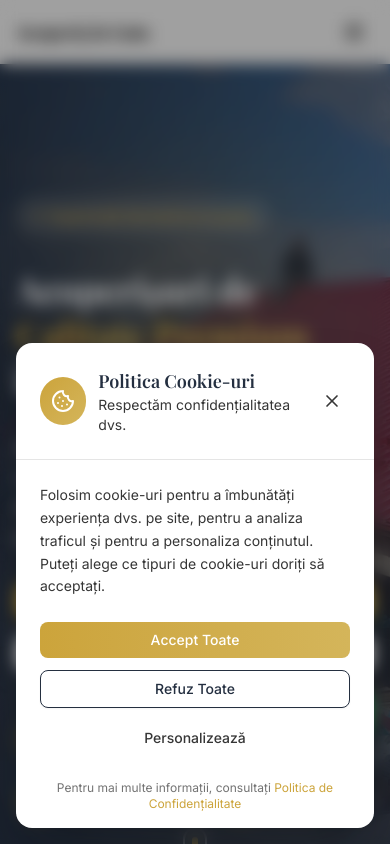
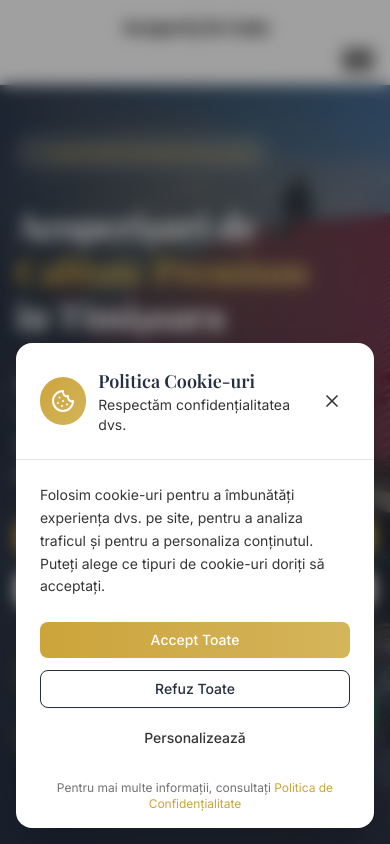
Before and after one commit to gorillaz4141/loli-construct, a Next.js app: page / in a window 390 px wide. Shown: the top 844 px of the page. Built offline with nearby package versions, Linux system fonts and the light colour scheme; a web font is replaced by a local one.

Commit message:
fixed nav x6

```diff
--- a/components/layout/header.tsx
+++ b/components/layout/header.tsx
@@ -1,11 +1,35 @@
 "use client";
 
-import { useState, useEffect } from "react";
+import { useState } from "react";
 import Link from "next/link";
-import { Menu, X } from "lucide-react";
-import { GTMLink } from "@/components/ui/gtm-link";
-import { GTMButton } from "@/components/ui/gtm-button";
-import { cn } from "@/lib/utils";
+
+// Simple Hamburger Icon as JSX (3 horizontal lines)
+function HamburgerIcon({ open }: { open: boolean }) {
+  return (
+    <div
+      className="flex flex-col justify-center w-8 h-8 cursor-pointer"
+      aria-label={open ? "Închide meniul" : "Deschide meniul"}
+      tabIndex={0}
+      role="button"
+    >
+      <span
+        className={`block h-1 w-8 rounded bg-black transition-all duration-200 ${
+          open ? "rotate-45 translate-y-[10px]" : ""
+        }`}
+      ></span>
+      <span
+        className={`block h-1 w-8 rounded bg-black my-1 transition-all duration-200 ${
+          open ? "opacity-0" : ""
+        }`}
+      ></span>
+      <span
+        className={`block h-1 w-8 rounded bg-black transition-all duration-200 ${
+          open ? "-rotate-45 -translate-y-[10px]" : ""
+        }`}
+      ></span>
+    </div>
+  );
+}
 
 const navigation = [
   { name: "Acasă", href: "/" },
@@ -17,141 +41,64 @@ const navigation = [
 ];
 
 export function Header() {
-  const [isOpen, setIsOpen] = useState(false);
-  const [mounted, setMounted] = useState(false);
+  const [menuOpen, setMenuOpen] = useState(false);
 
-  useEffect(() => {
-    setMounted(true);
-  }, []);
-
-  // Close menu when clicking outside or on a link
-  useEffect(() => {
-    if (isOpen) {
-      const handleClickOutside = (event: MouseEvent) => {
-        const target = event.target as HTMLElement;
-        if (!target.closest("nav")) {
-          setIsOpen(false);
+  // Close menu on navigation
+  function handleNavClick() {
+    setMenuOpen(false);
   }
-      };
-      document.addEventListener("click", handleClickOutside);
-      return () => document.removeEventListener("click", handleClickOutside);
-    }
-  }, [isOpen]);
-
-  // Prevent body scroll when menu is open
-  useEffect(() => {
-    if (isOpen) {
-      document.body.style.overflow = "hidden";
-    } else {
-      document.body.style.overflow = "";
-    }
-    return () => {
-      document.body.style.overflow = "";
-    };
-  }, [isOpen]);
 
   return (
-    <header className="sticky top-0 left-0 right-0 z-50 bg-[#e5e5e5] shadow-sm">
-      <nav className="max-w-7xl mx-auto px-4">
-        {/* Main Navigation Bar */}
-        <div className="flex items-center justify-between h-16">
-          {/* Logo */}
-          <Link
-            href="/"
-            className="flex items-center gap-3"
-            onClick={() => setIsOpen(false)}
-          >
-            <div className="hidden sm:block">
-              <span className="text-black font-serif text-xl font-bold">
+    <header className="fixed top-0 left-0 right-0 w-full z-50 bg-[#e5e5e5] shadow-sm border-b border-[#d1d5db]">
+      <nav className="flex flex-col md:flex-row items-center justify-between max-w-7xl mx-auto px-4 py-2 relative">
+        {/* Logo / Brand */}
+        <Link href="/" className="flex items-center gap-2 py-1 z-10">
+          <span className="text-black font-serif text-xl md:text-2xl font-bold">
             Acoperiș la Gata
           </span>
-              <p className="text-xs text-black/80">
+          <span className="hidden sm:inline text-xs text-black/80 pl-2">
             Servicii Complete Acoperișuri
-              </p>
-            </div>
-            <div className="block sm:hidden">
-              <span className="text-black font-serif text-lg font-bold">
-                Acoperiș la Gata
           </span>
-            </div>
         </Link>
 
-          {/* Desktop Navigation */}
-          <div className="hidden lg:flex items-center gap-1">
+        {/* Hamburger for mobile */}
+        <button
+          className="md:hidden flex items-center ml-auto z-20 focus:outline-none"
+          aria-label={menuOpen ? "Închide meniul" : "Deschide meniul"}
+          onClick={() => setMenuOpen((v) => !v)}
+          type="button"
+        >
+          <HamburgerIcon open={menuOpen} />
+        </button>
+
+        {/* Navigation */}
+        <div
+          className={`
+            flex-col
+            md:flex md:flex-row md:static md:mt-0
+            fixed top-0 left-0 right-0 bg-[#e5e5e5]
+            transition-all duration-300
+            ${menuOpen ? "flex" : "hidden"}
+            items-center
+            justify-center
+            gap-2 px-4 py-8 mt-14 shadow-lg
+            md:shadow-none md:py-0 md:bg-transparent
+            md:relative md:w-auto
+            w-full
+            z-10
+          `}
+        >
           {navigation.map((item) => (
-              <GTMLink
+            <Link
               key={item.name}
               href={item.href}
-                gtmLabel={item.name}
-                className="px-4 py-2 text-sm font-medium rounded-md transition-all duration-200 text-black hover:underline underline-offset-4"
+              className="px-3 py-2 rounded-md text-sm font-medium text-black transition-colors hover:bg-black/10 active:bg-black/20 cursor-pointer"
+              onClick={handleNavClick}
             >
               {item.name}
-              </GTMLink>
+            </Link>
           ))}
         </div>
-
-          {/* Desktop CTA Button */}
-
-          {/* Mobile Menu Button */}
-          {mounted && (
-            <button
-              onClick={(e) => {
-                e.stopPropagation();
-                setIsOpen(!isOpen);
-              }}
-              className="lg:hidden p-2 rounded-md text-black hover:bg-black/10 transition-colors"
-              aria-label="Toggle menu"
-              aria-expanded={isOpen}
-              data-gtm-event="click"
-              data-gtm-category="Navigation"
-              data-gtm-action="mobile_menu_toggle"
-            >
-              {isOpen ? (
-                <X className="w-6 h-6" />
-              ) : (
-                <Menu className="w-6 h-6" />
-              )}
-            </button>
-          )}
-        </div>
-
-        {/* Mobile Navigation Menu - Full Screen Overlay */}
-        {isOpen && mounted && (
-          <div
-            className="lg:hidden fixed inset-0 bg-[#e5e5e5] z-40 overflow-y-auto"
-            style={{ height: "100vh", top: 0 }}
-            onClick={(e) => e.stopPropagation()}
-          >
-            <div className="max-w-7xl mx-auto px-4 py-6 h-full flex flex-col">
-              {/* Mobile Menu Content */}
-              <div className="flex-1 space-y-1 flex flex-col">
-                {/* Brand Header */}
-                <div className="flex items-center justify-center mb-6 pb-4 border-b border-[#d1d5db]">
-                  <Link href="/" onClick={() => setIsOpen(false)}>
-                    <span className="text-black font-serif text-xl font-bold">
-                      Acoperiș la Gata
-                    </span>
-                  </Link>
-                </div>
-
-                {/* Navigation Links */}
-                {navigation.map((item) => (
-                  <GTMLink
-                    key={item.name}
-                    href={item.href}
-                    gtmLabel={`mobile_${item.name}`}
-                    className="block px-4 py-4 text-black hover:bg-black/5 rounded-md transition-colors text-base font-medium"
-                    onClick={() => setIsOpen(false)}
-                  >
-                    {item.name}
-                  </GTMLink>
-                ))}
-
-                {/* CTA Button */}
-              </div>
-            </div>
-          </div>
-        )}
       </nav>
     </header>
   );
```
Lines whose indentation alone changed are shown as unchanged.
